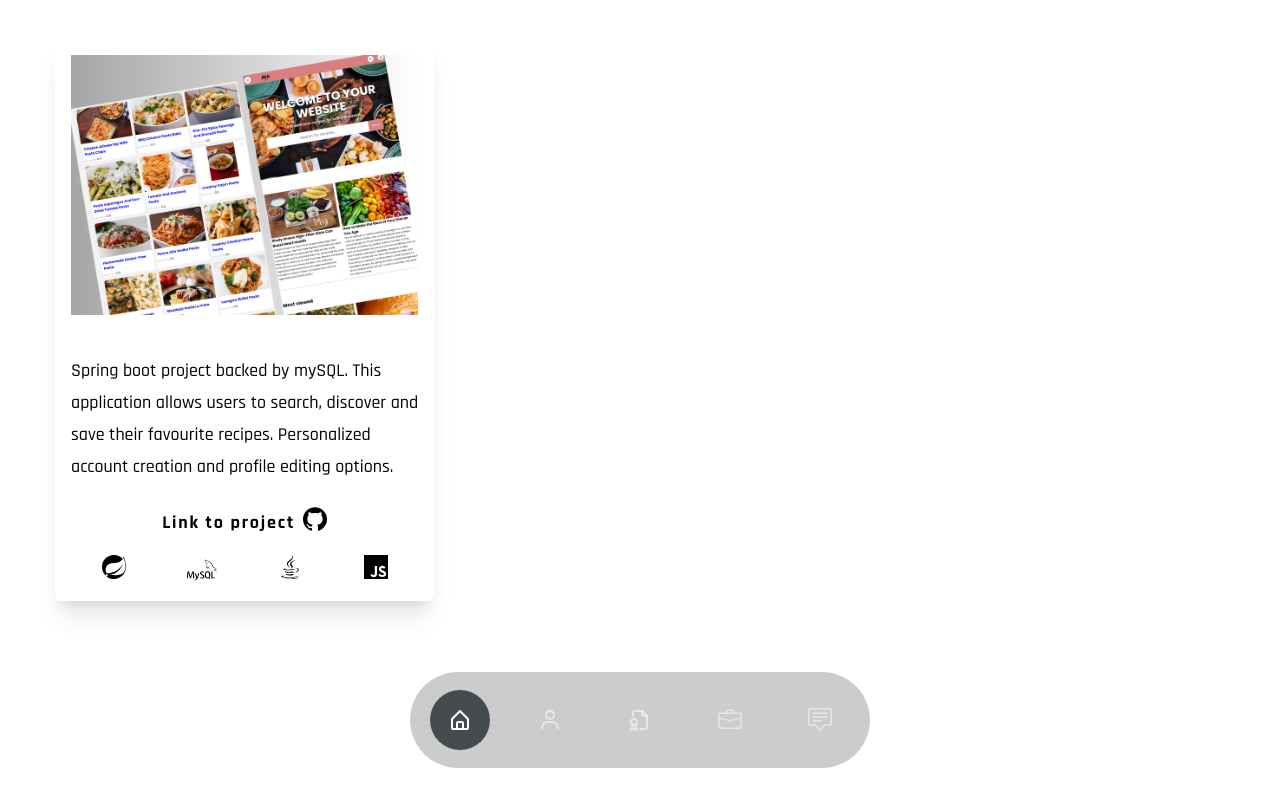
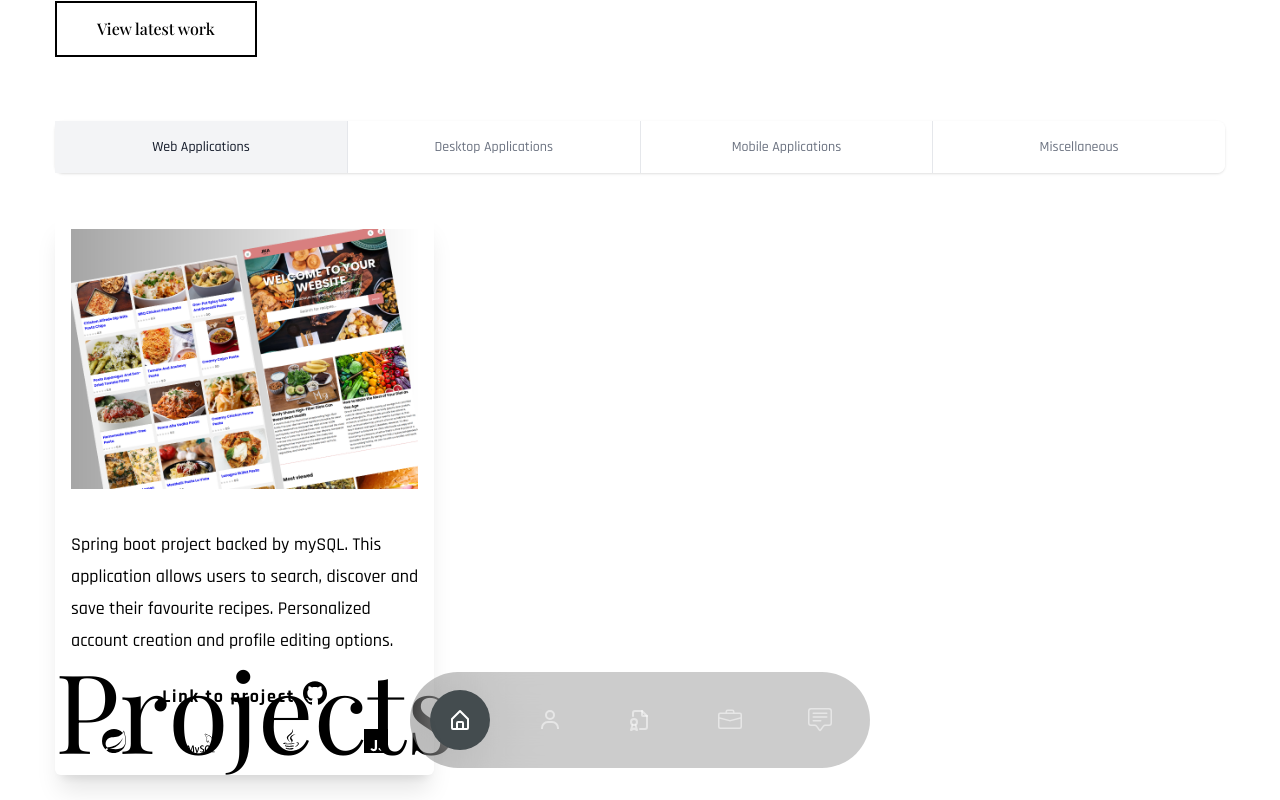
Before and after one commit to Juhniel/Portfolio-reactv2, a React (Vite) app: page / in a window 1280 px wide. Both pictures are taken after a click on the button "View my work". Shown: the part 2420-3220 px from the top of the page. Built offline with nearby package versions, Linux system fonts and the light colour scheme; a web font is replaced by a local one.

Commit message:
animation and category tab

```diff
--- a/src/App.jsx
+++ b/src/App.jsx
@@ -32,10 +32,17 @@ export default function App() {
     }
   }, [theme]);
 
-  function handleViewWork(){
+  function handleViewAllProjects(){
     setShowWork(false);
     setTimeout(() => {
       setShowAnotherComponent(true);
+    }, 1000); // Adjust the timeout according to your exit animation duration
+  }
+
+  function handleViewWork() {
+    setShowAnotherComponent(false);
+    setTimeout(() => {
+      setShowWork(true);
     }, 1000); // Adjust the timeout according to your exit animation duration
   }
 
@@ -47,8 +54,10 @@ export default function App() {
     <About />
     <Experience />
     <AnimatePresence>
-    {showWork && <Work handleViewWork={handleViewWork} />}
+    {showWork && <Work handleViewAllProjects={handleViewAllProjects} />}
     {showAnotherComponent && <AllProjects />}
+
+    {showAnotherComponent && <AllProjects handleViewWork={handleViewWork} />}
   </AnimatePresence>
 
     <Contact />
--- a/src/components/AllProjects.jsx
+++ b/src/components/AllProjects.jsx
@@ -2,13 +2,10 @@ import React, { useState } from "react";
 import { motion, AnimatePresence } from "framer-motion";
 import { fadeIn, fadeOut } from "../variants";
 import ProjectCard from "./ProjectCard";
+import TextAnimation from "./TextAnimation";
 
-export default function AllProjects() {
-  const [isFlipped, setIsFlipped] = useState(false);
-
-  const handleClick = () => {
-    setIsFlipped(!isFlipped);
-  };
+export default function AllProjects({handleViewWork}) {
+  const projects = "Projects".split("");
   return (
     <motion.section
       variants={fadeIn("right", 0.3)}
@@ -19,7 +16,73 @@ export default function AllProjects() {
       className="section"
     >
       <div className="container mx-auto">
-        <div className="grid grid-cols-1 sm:grid-cols-2 lg:grid-cols-3 gap-4">
+        {/* title */}
+        <div className="">
+          <div className="mb-8">
+            <h1 className="text text-[60px] mb-7 font-light leading-[0.8] xl:text-[110px] xl:mb-10">
+              {projects.map((letter, index) => {
+                return (
+                  <TextAnimation key={index}>
+                    {letter === " " ? "\u00A0" : letter}
+                  </TextAnimation>
+                );
+              })}
+            </h1>
+            <button
+            onClick={handleViewWork}
+            className="btn btn-lg my-2 mb-8">View latest work</button>
+          </div>
+          {/* category tab */}
+          <div className="sm:hidden mb-5">
+            <label htmlFor="tabs" className="sr-only">
+              Select your country
+            </label>
+            <select
+              id="tabs"
+              className="bg-gray-50 border border-gray-300 text-gray-900 text-sm rounded-lg focus:ring-blue-500 focus:border-blue-500 block w-full p-2.5 dark:bg-gray-700 dark:border-gray-600 dark:placeholder-gray-400 dark:text-white dark:focus:ring-blue-500 dark:focus:border-blue-500"
+            >
+              <option>Web Applications</option>
+              <option>Desktop Applications</option>
+              <option>Mobile Applications</option>
+              <option>Miscellaneous</option>
+            </select>
+          </div>
+          <ul className="hidden text-sm font-medium text-center text-gray-500 divide-x divide-gray-200 rounded-lg shadow sm:flex dark:divide-gray-700 dark:text-gray-400">
+            <li className="w-full">
+              <a
+                href="#"
+                className="inline-block w-full p-4 text-gray-900 bg-gray-100 focus:ring-4 focus:ring-blue-300  focus:outline-none dark:bg-gray-700 dark:text-white"
+              >
+                Web Applications
+              </a>
+            </li>
+            <li className="w-full">
+              <a
+                href="#"
+                className="inline-block w-full p-4 bg-white hover:text-gray-700 hover:bg-gray-50 focus:ring-4 focus:ring-blue-300 focus:outline-none dark:hover:text-white dark:bg-gray-800 dark:hover:bg-gray-700"
+              >
+                Desktop Applications
+              </a>
+            </li>
+            <li className="w-full">
+              <a
+                href="#"
+                className="inline-block w-full p-4 bg-white hover:text-gray-700 hover:bg-gray-50 focus:ring-4 focus:ring-blue-300 focus:outline-none dark:hover:text-white dark:bg-gray-800 dark:hover:bg-gray-700"
+              >
+                Mobile Applications
+              </a>
+            </li>
+            <li className="w-full">
+              <a
+                href="#"
+                className="inline-block w-full p-4 bg-white rounded-r-lg hover:text-gray-700 hover:bg-gray-50 focus:ring-4 focus:outline-none focus:ring-blue-300 dark:hover:text-white dark:bg-gray-800 dark:hover:bg-gray-700"
+              >
+                Miscellaneous
+              </a>
+            </li>
+          </ul>
+        </div>
+        <div className="grid grid-cols-1 sm:grid-cols-2 lg:grid-cols-3 gap-4 mt-10">
           <ProjectCard />
         </div>
       </div>
--- a/src/components/ProjectCard.jsx
+++ b/src/components/ProjectCard.jsx
@@ -11,6 +11,7 @@ import {
   SiHtml5,
   SiMysql,
   SiGithub,
+  SiCss3
 } from "react-icons/si";
 import { FaJava } from "react-icons/fa";
 export default function ProductCard() {
--- a/src/components/Work.jsx
+++ b/src/components/Work.jsx
@@ -10,10 +10,11 @@ import Img3 from "../assets/project-webshop.png";
 
 
 
-export default function Work({handleViewWork}) {
+export default function Work({handleViewAllProjects}) {
   const myLatest = "My Latest".split("");
   const work = "Work".split("");
   const viewMyWork = "View my work".split("");
+
   return (
     <section
     className="section"
@@ -51,7 +52,7 @@ export default function Work({handleViewWork}) {
               where I showcase my skills in development, web-development and design. <br/> These works demonstrate my passion for creating
               innovative solutions and my commitment to continuous learning and improvement.
               </p>
-              <button className="btn btn-sm btn-hover text-base" onClick={handleViewWork}>
+              <button className="btn btn-sm btn-hover text-base" onClick={handleViewAllProjects}>
               {viewMyWork.map((letter, index) => {
                 return (
                   <TextAnimation2 key={index}>
```
Also changed, not shown: src/data/projectData.json (+51 -15 lines), toDo.txt (added).
